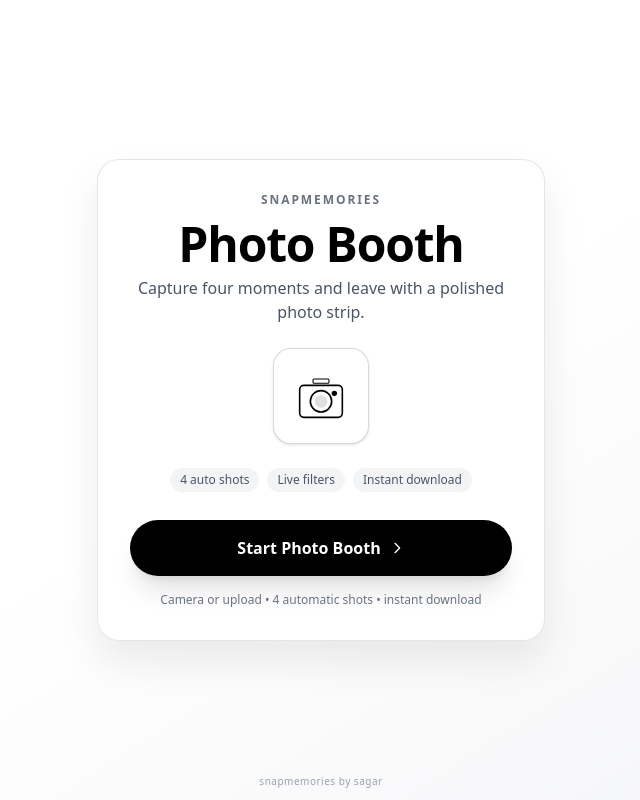
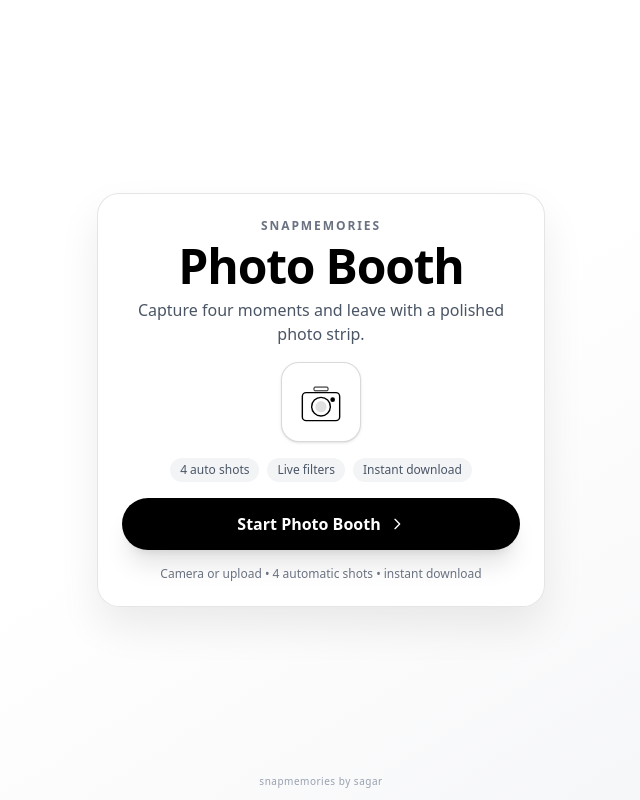
Before and after one commit to SagarSuryakantWaghmare/snapmemories, a Next.js app: page / in a window 1280 px wide. Shown: the whole page, without its empty margins (319-959 px from the left). Built offline with nearby package versions, Linux system fonts and the light colour scheme.

Commit message:
Template changes

```diff
--- a/components/BoothScreen.tsx
+++ b/components/BoothScreen.tsx
@@ -110,7 +110,7 @@ export default function BoothScreen({
         className="hidden"
       />
 
-      <main className="flex-1 flex items-center justify-center gap-4 sm:gap-6 p-3 sm:p-4 pt-20 pb-44 overflow-hidden">
+      <main className="flex-1 flex items-center justify-center gap-4 sm:gap-6 p-3 sm:p-4 pt-16 sm:pt-20 pb-28 sm:pb-32 overflow-hidden">
         <video
           ref={videoRef}
           autoPlay
@@ -216,7 +216,7 @@ export default function BoothScreen({
         </div>
       </main>
 
-      <div className="fixed bottom-0 left-0 right-0 z-50 border-t border-black/10 bg-gradient-to-t from-white via-white/95 to-white/70 px-4 pt-3 pb-4 safe-bottom backdrop-blur">
+      <div className="fixed bottom-0 left-0 right-0 z-50 border-t border-black/10 bg-gradient-to-t from-white via-white/95 to-white/70 px-4 pt-2.5 pb-3 safe-bottom backdrop-blur">
         <div className="mx-auto flex w-full max-w-md items-end justify-between gap-3">
           <button
             type="button"
--- a/components/FrameSelection.tsx
+++ b/components/FrameSelection.tsx
@@ -170,14 +170,14 @@ export default function FrameSelection({
       <FloatingNav showBack onBack={onHome} />
 
       <main className="flex-1 flex flex-col overflow-hidden">
-        <header className="pt-16 pb-3 text-center shrink-0 px-4">
+        <header className="pt-14 sm:pt-16 pb-2 text-center shrink-0 px-4">
           <p className="text-[11px] sm:text-xs uppercase tracking-[0.12em] text-gray-500 font-semibold">Step 2 of 3</p>
           <h1 className="text-xl sm:text-2xl font-bold text-black mt-1">Choose your frame</h1>
           <p className="text-xs sm:text-sm text-gray-500 mt-1">Swipe, tap, or use keyboard arrows to select a style.</p>
         </header>
 
-        <div className="flex-1 flex flex-col items-center justify-center px-3 pb-36 overflow-hidden">
-          <div className="relative w-full max-w-md flex items-center justify-center mb-4">
+        <div className="flex-1 flex flex-col items-center justify-center px-3 pb-28 sm:pb-32 overflow-hidden">
+          <div className="relative w-full max-w-md flex items-center justify-center mb-3">
             <button
               type="button"
               onClick={goToPrevFrame}
@@ -227,7 +227,7 @@ export default function FrameSelection({
             </button>
           </div>
 
-          <div className="flex gap-1.5 mb-4">
+          <div className="flex gap-1.5 mb-3">
             {FRAMES.map((frame, index) => (
               <button
                 key={frame.id}
@@ -283,7 +283,7 @@ export default function FrameSelection({
         </div>
       </main>
 
-      <div className="fixed bottom-0 left-0 right-0 z-50 px-4 pt-3 pb-4 safe-bottom bg-gradient-to-t from-white via-white/95 to-transparent backdrop-blur-sm border-t border-black/5">
+      <div className="fixed bottom-0 left-0 right-0 z-50 px-4 pt-2.5 pb-3 safe-bottom bg-gradient-to-t from-white via-white/95 to-transparent backdrop-blur-sm border-t border-black/5">
         <button
           type="button"
           onClick={onSelectFrame}
--- a/components/HomeScreen.tsx
+++ b/components/HomeScreen.tsx
@@ -5,8 +5,8 @@ import { HomeScreenProps } from '@/lib/types';
 export default function HomeScreen({ onEnter }: HomeScreenProps) {
   return (
     <main className="w-full h-full min-h-screen bg-gradient-to-br from-white via-white to-gray-100 flex flex-col items-center justify-center overflow-hidden p-4 relative">
-      <section className="w-full max-w-md rounded-3xl border border-black/10 bg-white/90 backdrop-blur p-6 sm:p-8 text-center shadow-[0_20px_40px_rgba(0,0,0,0.08)]">
-        <p className="text-[11px] sm:text-xs font-semibold tracking-[0.16em] uppercase text-gray-500 mb-3">
+      <section className="w-full max-w-md rounded-3xl border border-black/10 bg-white/90 backdrop-blur p-5 sm:p-6 text-center shadow-[0_20px_40px_rgba(0,0,0,0.08)]">
+        <p className="text-[11px] sm:text-xs font-semibold tracking-[0.16em] uppercase text-gray-500 mb-2">
           snapmemories
         </p>
 
@@ -14,12 +14,12 @@ export default function HomeScreen({ onEnter }: HomeScreenProps) {
           Photo Booth
         </h1>
 
-        <p className="text-sm sm:text-base text-gray-600 mt-2 mb-6">
+        <p className="text-sm sm:text-base text-gray-600 mt-2 mb-4">
           Capture four moments and leave with a polished photo strip.
         </p>
 
-        <div className="mx-auto mb-6 flex h-20 w-20 sm:h-24 sm:w-24 items-center justify-center rounded-2xl border border-black/15 bg-white shadow-sm">
-          <svg viewBox="0 0 120 120" className="text-black w-14 h-14 sm:w-16 sm:h-16" aria-hidden>
+        <div className="mx-auto mb-4 flex h-16 w-16 sm:h-20 sm:w-20 items-center justify-center rounded-2xl border border-black/15 bg-white shadow-sm">
+          <svg viewBox="0 0 120 120" className="text-black w-12 h-12 sm:w-14 sm:h-14" aria-hidden>
             <rect x="20" y="40" width="80" height="60" rx="8" fill="none" stroke="currentColor" strokeWidth="3" />
             <circle cx="60" cy="70" r="20" fill="none" stroke="currentColor" strokeWidth="3" />
             <circle cx="60" cy="70" r="12" fill="currentColor" opacity="0.12" />
@@ -28,7 +28,7 @@ export default function HomeScreen({ onEnter }: HomeScreenProps) {
           </svg>
         </div>
 
-        <div className="mb-7 flex flex-wrap justify-center gap-2 text-[11px] sm:text-xs text-gray-600">
+        <div className="mb-4 flex flex-wrap justify-center gap-2 text-[11px] sm:text-xs text-gray-600">
           <span className="rounded-full bg-gray-100 px-2.5 py-1">4 auto shots</span>
           <span className="rounded-full bg-gray-100 px-2.5 py-1">Live filters</span>
           <span className="rounded-full bg-gray-100 px-2.5 py-1">Instant download</span>
@@ -37,7 +37,7 @@ export default function HomeScreen({ onEnter }: HomeScreenProps) {
         <button
           type="button"
           onClick={onEnter}
-          className="w-full px-8 sm:px-10 py-3.5 sm:py-4 bg-black text-white text-sm sm:text-base font-bold rounded-full hover:bg-gray-800 active:scale-[0.98] shadow-xl inline-flex items-center justify-center gap-2"
+          className="w-full px-8 sm:px-10 py-3 sm:py-3.5 bg-black text-white text-sm sm:text-base font-bold rounded-full hover:bg-gray-800 active:scale-[0.98] shadow-xl inline-flex items-center justify-center gap-2"
         >
           Start Photo Booth
           <svg className="h-4 w-4" fill="none" stroke="currentColor" viewBox="0 0 24 24" aria-hidden>
--- a/components/ResultScreen.tsx
+++ b/components/ResultScreen.tsx
@@ -22,7 +22,7 @@ export default function ResultScreen({
     <div className="w-full h-full min-h-screen bg-gradient-to-br from-gray-50 via-white to-gray-100 flex flex-col overflow-hidden">
       <FloatingNav showBack onBack={onHome} />
 
-      <main className="flex-1 flex flex-col items-center justify-center gap-4 p-4 pt-16 pb-36 overflow-auto">
+      <main className="flex-1 flex flex-col items-center justify-start sm:justify-center gap-3 p-4 pt-14 sm:pt-16 pb-28 sm:pb-32 overflow-auto">
         {showPrinting && (
           <div className="flex flex-col items-center gap-3 rounded-2xl border border-black/10 bg-white px-6 py-5 shadow-md">
             <svg width="64" height="64" viewBox="0 0 100 100" className="animate-pulse" aria-hidden>
@@ -107,7 +107,7 @@ export default function ResultScreen({
         )}
       </main>
 
-      <div className="fixed bottom-0 left-0 right-0 z-50 px-4 pt-3 pb-4 safe-bottom bg-gradient-to-t from-white via-white/95 to-transparent backdrop-blur-sm border-t border-black/5">
+      <div className="fixed bottom-0 left-0 right-0 z-50 px-4 pt-2.5 pb-3 safe-bottom bg-gradient-to-t from-white via-white/95 to-transparent backdrop-blur-sm border-t border-black/5">
         <div className="mx-auto flex max-w-md gap-2">
           <button
             type="button"
--- a/components/TemplateSelection.tsx
+++ b/components/TemplateSelection.tsx
@@ -23,7 +23,7 @@ export default function TemplateSelection({
       <FloatingNav showBack={!!onHome} onBack={onHome} />
 
       <main className="flex h-full min-h-screen flex-col">
-        <header className="pt-16 pb-4 text-center px-4">
+        <header className="pt-14 sm:pt-16 pb-3 text-center px-4">
           <p className="text-[11px] sm:text-xs uppercase tracking-[0.12em] text-gray-500 font-semibold">Step 1 of 3</p>
           <h1 className="text-xl sm:text-2xl font-bold text-black mt-1">Choose your style</h1>
           <p className="text-xs sm:text-sm text-gray-500 mt-1">
@@ -31,7 +31,7 @@ export default function TemplateSelection({
           </p>
         </header>
 
-        <div className="flex-1 overflow-auto px-3 pb-36">
+        <div className="flex-1 overflow-auto px-3 pb-28 sm:pb-32">
           <div className="max-w-xl mx-auto grid grid-cols-2 gap-3 sm:gap-4">
             {templates.map((template) => {
               const isSelected = selectedTemplate.id === template.id;
@@ -136,10 +136,7 @@ export default function TemplateSelection({
           </div>
         </div>
 
-        <div className="fixed bottom-0 left-0 right-0 z-50 px-4 pt-3 pb-4 safe-bottom bg-gradient-to-t from-white via-white/95 to-transparent backdrop-blur-sm border-t border-black/5">
-          <div className="mx-auto max-w-md text-center mb-2">
-            <p className="text-[10px] text-gray-500">snapmemories by sagar</p>
-          </div>
+        <div className="fixed bottom-0 left-0 right-0 z-50 px-4 pt-2.5 pb-3 safe-bottom bg-gradient-to-t from-white via-white/95 to-transparent backdrop-blur-sm border-t border-black/5">
           <button
             type="button"
             onClick={onContinue}
```
